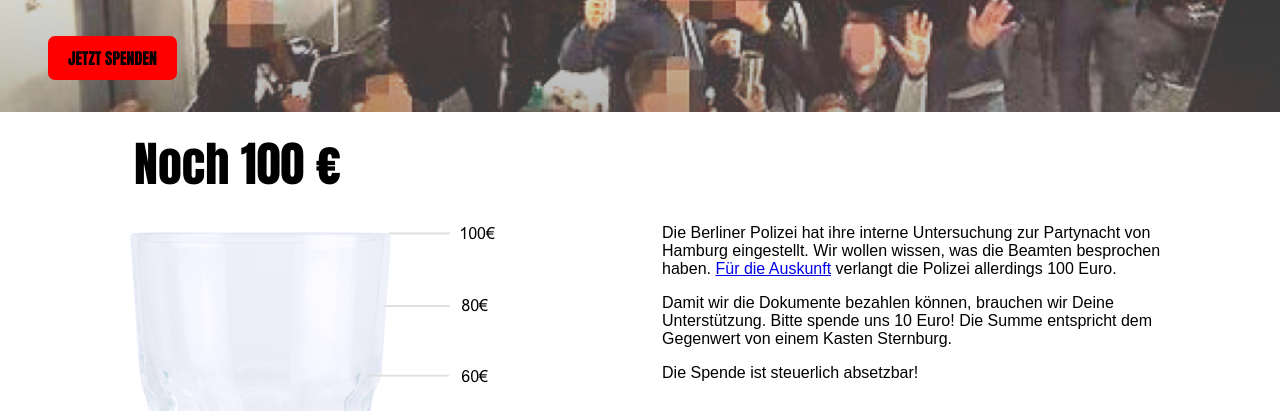
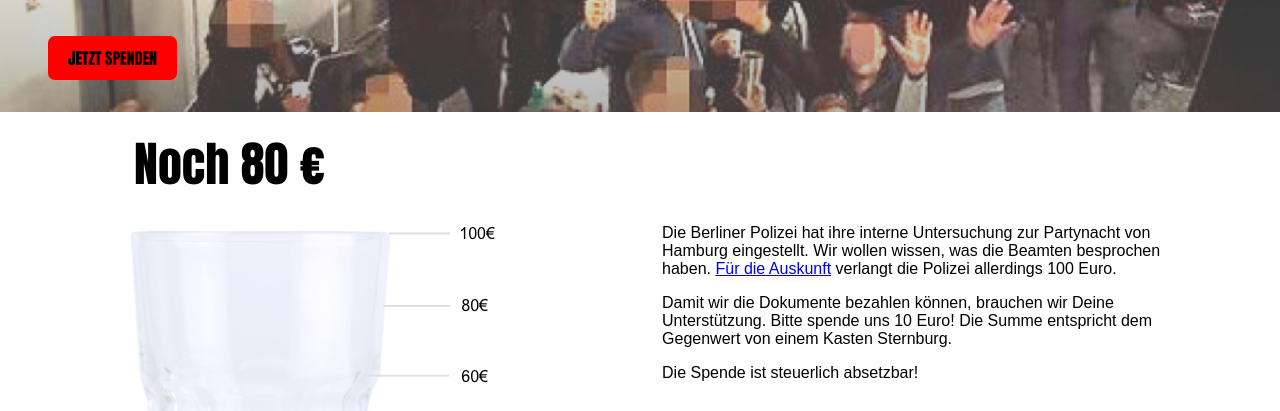
Before and after one commit to okfde/partypolizei, a website: page index.html in a window 1280 px wide. Shown: the part 320-731 px from the top of the page. Drawn offline with Linux system fonts and the light colour scheme.

Commit message:
first donations in

```diff
--- a/index.html
+++ b/index.html
@@ -16,8 +16,8 @@
 
 <div class="content">
     <div class="glass">
-        <div class="heading">Noch 100 €</div>
-        <img src="./assets/bier_01.jpg" alt=""/>
+        <div class="heading">Noch 80 €</div>
+        <img src="./assets/bier_02.jpg" alt=""/>
     </div>
     <div class="explanation">
         <div>
```
